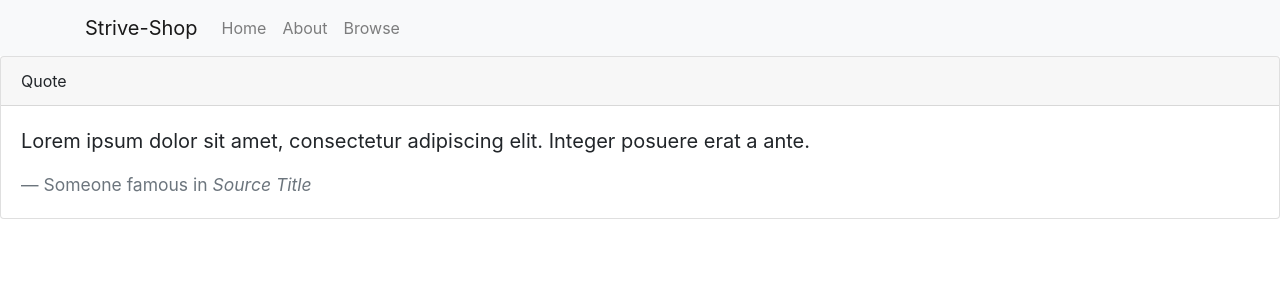
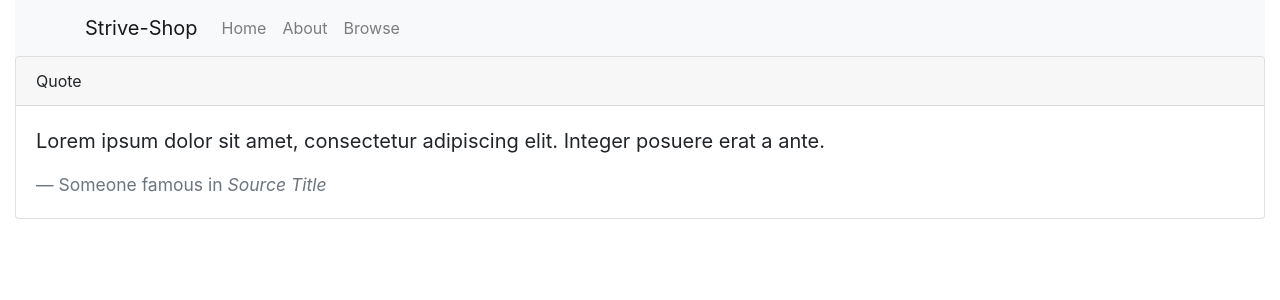
Before and after one commit to KiKiiPlay/react-books-shop, a React (Create React App) app: page / in a window 1280 px wide. Shown: the top 300 px of the page. Built offline with nearby package versions, Linux system fonts and the light colour scheme.

Commit message:
Start of creation Welcome component

```diff
--- a/public/index.html
+++ b/public/index.html
@@ -26,7 +26,7 @@
     -->
     <title>React App</title>
   </head>
-  <body>
+  <body style="width: 100%">
     <noscript>You need to enable JavaScript to run this app.</noscript>
     <div id="root"></div>
     <!--
--- a/src/App.js
+++ b/src/App.js
@@ -1,14 +1,23 @@
 import "./App.css";
 import "bootstrap/dist/css/bootstrap.min.css";
+import Container from "react-bootstrap/Container";
+import Row from "react-bootstrap/Row";
+import Col from "react-bootstrap/Col";
 import MyNav from "./component/MyNav";
 import Myfooter from "./component/MyFooter";
 
 function App() {
   return (
-    <div>
-      <MyNav subtitle="Strive-Shop" />
-      <Myfooter />
-    </div>
+    <Container fluid>
+      <Row className="d-flex flex-column">
+        <Col>
+          <MyNav subtitle="Strive-Shop" />
+        </Col>
+        <Col>
+          <Myfooter />
+        </Col>
+      </Row>
+    </Container>
   );
 }
 
--- /dev/null
+++ b/src/component/Welcome.jsx
@@ -0,0 +1,3 @@
+function Welcome() {}
+
+export default Welcome;
```
